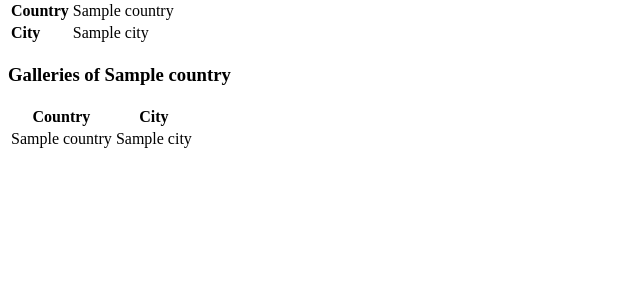
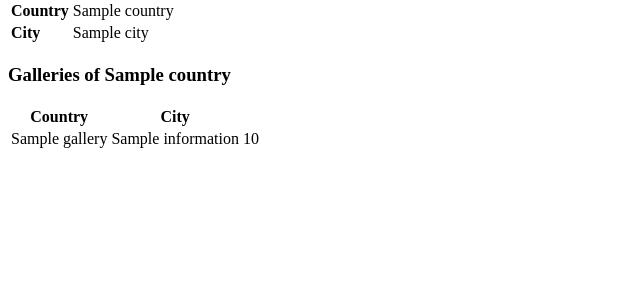
Before and after one commit to su-adam/final_project, a Flask app: page / in a window 1280 px wide. Shown: the part 206-506 px from the top of the page, without its empty margins (0-640 px from the left). Run offline with Flask 2, Linux system fonts and the light colour scheme; a database or web service that is not in the repository returns one stand-in record (values such as "Sample title"); data that the repository does not hold is empty.

Commit message:
changes to index.html

```diff
--- a/frontend/application/forms.py
+++ b/frontend/application/forms.py
@@ -14,4 +14,5 @@ class CreategalleryForm(FlaskForm):
     name = StringField("Name of gallery:", validators=[DataRequired()])
     information = StringField("Genre of gallery:", validators=[DataRequired()])
     fee = StringField("Is there a fee for this gallery?", validators=[DataRequired()])
+    country = SelectField("Select country of where yout gallery is located:", choices=[], validators=[DataRequired()])
     submit = SubmitField("Submit gallery!")
--- a/frontend/application/templates/index.html
+++ b/frontend/application/templates/index.html
@@ -22,8 +22,9 @@
         </tr>
         {% for gallery in location["galleries"] %}
         <tr>
-            <td>{{ gallery["country"] }}</td>
-            <td>{{ gallery["city"] }}</td>
+            <td>{{ gallery["gallery_name"] }}</td>
+            <td>{{ gallery["information"] }}</td>
+            <td>{{ gallery["fee"] }}</td>
         </tr>
         {% endfor %}
     </table>
```
